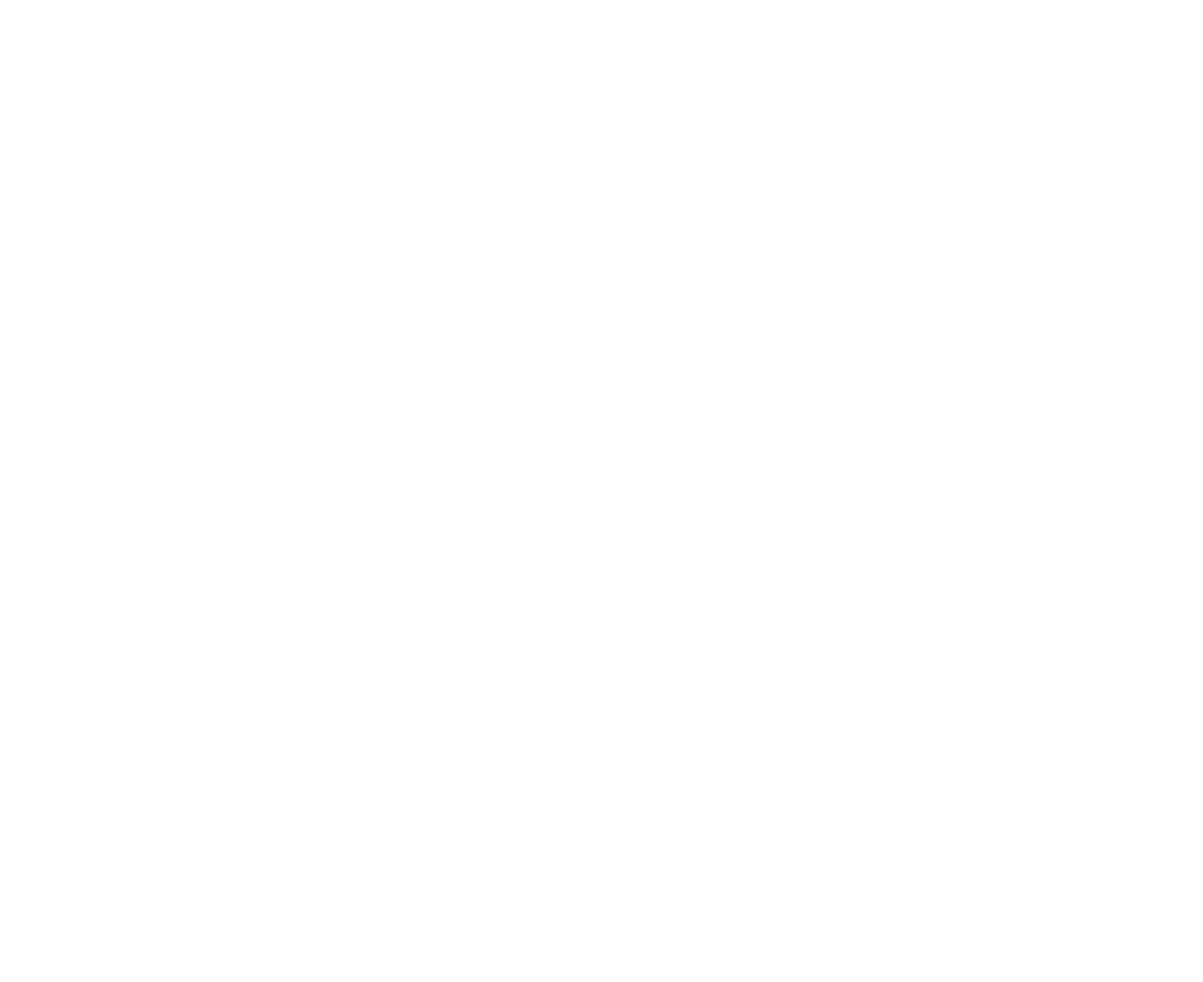
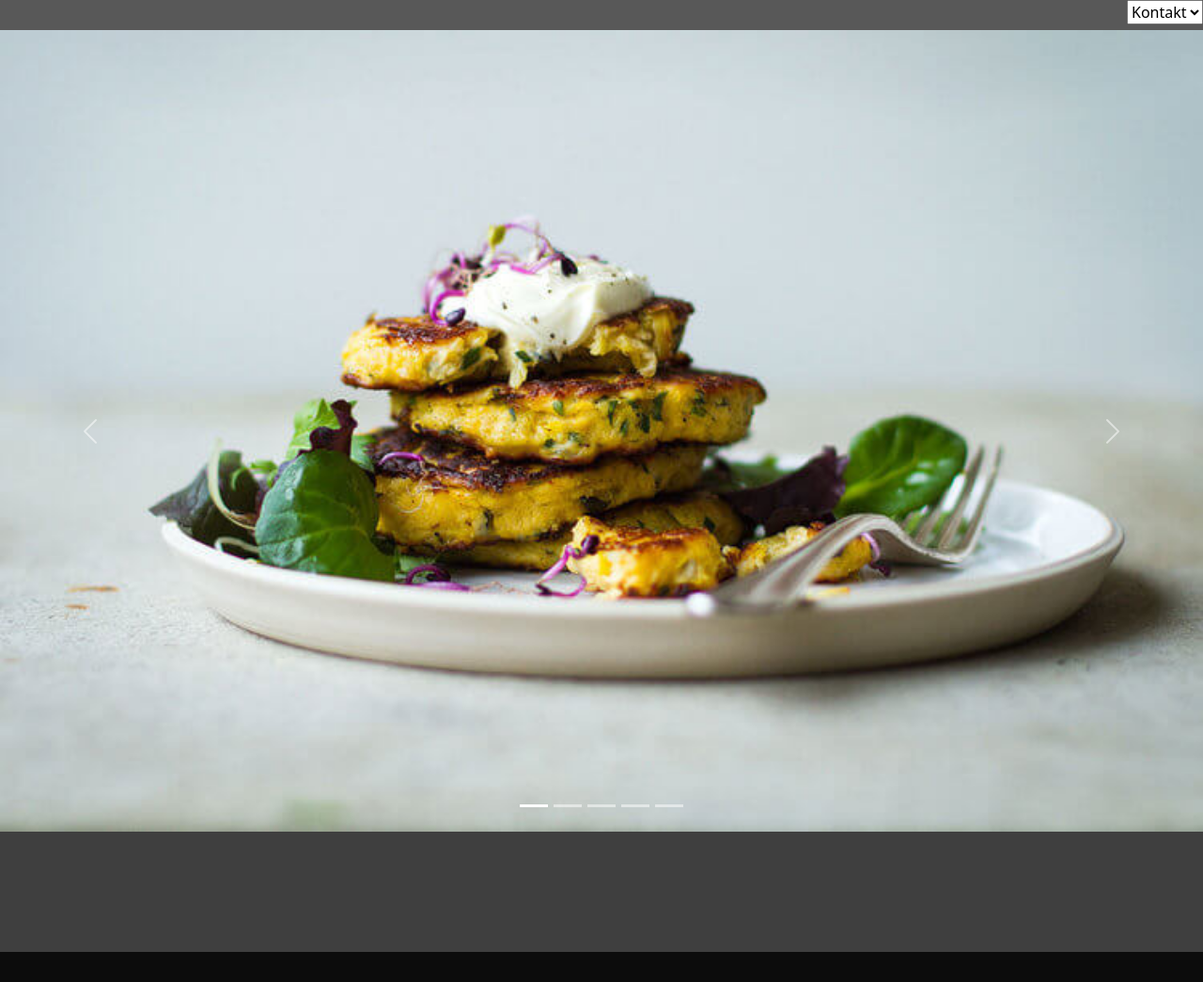
Before and after one commit to Haru-NoserYoung/uek-101-LB-noe, a plain HTML site: page sites/contact.html in a window 1280 px wide. Shown: the whole page at 94% size. Before the commit the page ends 800 px from the top, so only its background shows below. Drawn offline with nearby package versions, Linux system fonts and the light colour scheme.

Commit message:
1. commit Basic seite

```diff
--- a/index.html
+++ b/index.html
@@ -1 +1,100 @@
->
+ <!doctype html>
+<html lang="en">
+  <head>
+    <meta charset="utf-8">
+    <meta name="viewport" content="width=device-width, initial-scale=1">
+    <title>Noé LB Ük101</title>
+
+
+    <link rel="stylesheet" href="style/stylesheet.css">
+    <link href="https://cdn.jsdelivr.net/npm/bootstrap@5.3.8/dist/css/bootstrap.min.css" rel="stylesheet" integrity="sha384-sRIl4kxILFvY47J16cr9ZwB07vP4J8+LH7qKQnuqkuIAvNWLzeN8tE5YBujZqJLB" crossorigin="anonymous">
+  </head>
+  <body>
+
+<header>
+
+    <nav> <label for="seiten"></label>
+
+<select id="seiten" onchange="location = this.value;">
+
+    <option value="index.html" >Home</option>
+    <option value="./sites/blog.html">Blog</option>
+    <option value="./sites/contact.html" >Kontakt</option>
+</select>
+
+
+    </nav>
+</header>
+<div id="carouselExampleIndicators" class="carousel slide">
+  <div class="carousel-indicators">
+    <button type="button" data-bs-target="#carouselExampleIndicators" data-bs-slide-to="0" class="active" aria-current="true" aria-label="Slide 1"></button>
+    <button type="button" data-bs-target="#carouselExampleIndicators" data-bs-slide-to="1" aria-label="Slide 2"></button>
+    <button type="button" data-bs-target="#carouselExampleIndicators" data-bs-slide-to="2" aria-label="Slide 3"></button>
+    <button type="button" data-bs-target="#carouselExampleIndicators" data-bs-slide-to="3" aria-label="Slide 4"></button>
+    <button type="button" data-bs-target="#carouselExampleIndicators" data-bs-slide-to="4" aria-label="Slide 5"></button>
+  </div>
+  <div class="carousel-inner">
+    <div class="carousel-item active">
+      <img src="img/imgBlog/6.jpg" class="d-block w-100" alt="...">
+    </div>
+
+    <div class="carousel-item">
+      <img src="img/imgBlog/7.jpg" class="d-block w-100" alt="...">
+    </div>
+
+    <div class="carousel-item">
+      <img src="img/imgBlog/8.jpg" class="d-block w-100" alt="...">
+      </div>
+       <div class="carousel-item">
+      <img src="img/imgBlog/9.jpeg" class="d-block w-100" alt="...">
+    </div>
+
+     <div class="carousel-item">
+      <img src="img/imgBlog/10.jpg" class="d-block w-100" alt="...">
+    </div>
+
+  </div>
+  <button class="carousel-control-prev" type="button" data-bs-target="#carouselExampleIndicators" data-bs-slide="prev">
+    <span class="carousel-control-prev-icon" aria-hidden="true"></span>
+    <span class="visually-hidden">Previous</span>
+  </button>
+  <button class="carousel-control-next" type="button" data-bs-target="#carouselExampleIndicators" data-bs-slide="next">
+    <span class="carousel-control-next-icon" aria-hidden="true"></span>
+    <span class="visually-hidden">Next</span>
+  </button>
+</div>
+
+
+
+
+
+
+
+
+
+
+
+
+
+
+
+
+
+
+
+    <script src="https://cdn.jsdelivr.net/npm/bootstrap@5.3.8/dist/js/bootstrap.bundle.min.js" integrity="sha384-FKyoEForCGlyvwx9Hj09JcYn3nv7wiPVlz7YYwJrWVcXK/BmnVDxM+D2scQbITxI" crossorigin="anonymous"></script>
+
+
+
+
+
+    <footer class="footer">
+
+
+
+    </footer>
+    <footer class="Footerschwarz">
+
+        </footer>
+  </body>
+</html>
--- a/sites/contact.html
+++ b/sites/contact.html
@@ -0,0 +1,101 @@
+ <!doctype html>
+<html lang="en">
+  <head>
+    <meta charset="utf-8">
+    <meta name="viewport" content="width=device-width, initial-scale=1">
+    <title>Noé LB Ük101</title>
+
+
+    <link rel="stylesheet" href="/style/stylesheet.css">
+    <link href="https://cdn.jsdelivr.net/npm/bootstrap@5.3.8/dist/css/bootstrap.min.css" rel="stylesheet" integrity="sha384-sRIl4kxILFvY47J16cr9ZwB07vP4J8+LH7qKQnuqkuIAvNWLzeN8tE5YBujZqJLB" crossorigin="anonymous">
+  </head>
+  <body>
+
+<header>
+
+    <nav> <label for="seiten"></label>
+
+<select id="seiten" onchange="location = this.value;">
+
+    <option value="contact.html" >Kontakt</option>
+    <option value="../index.html">Home</option>
+    <option value="blog.html">Blog</option>
+
+</select>
+
+
+    </nav>
+</header>
+<div id="carouselExampleIndicators" class="carousel slide">
+  <div class="carousel-indicators">
+    <button type="button" data-bs-target="#carouselExampleIndicators" data-bs-slide-to="0" class="active" aria-current="true" aria-label="Slide 1"></button>
+    <button type="button" data-bs-target="#carouselExampleIndicators" data-bs-slide-to="1" aria-label="Slide 2"></button>
+    <button type="button" data-bs-target="#carouselExampleIndicators" data-bs-slide-to="2" aria-label="Slide 3"></button>
+    <button type="button" data-bs-target="#carouselExampleIndicators" data-bs-slide-to="3" aria-label="Slide 4"></button>
+    <button type="button" data-bs-target="#carouselExampleIndicators" data-bs-slide-to="4" aria-label="Slide 5"></button>
+  </div>
+  <div class="carousel-inner">
+    <div class="carousel-item active">
+      <img src="../img/imgBlog/6.jpg" class="d-block w-100" alt="...">
+    </div>
+
+    <div class="carousel-item">
+      <img src="../img/imgBlog/7.jpg" class="d-block w-100" alt="...">
+    </div>
+
+    <div class="carousel-item">
+      <img src="../img/imgBlog/8.jpg" class="d-block w-100" alt="...">
+      </div>
+       <div class="carousel-item">
+      <img src="../img/imgBlog/9.jpeg" class="d-block w-100" alt="...">
+    </div>
+
+     <div class="carousel-item">
+      <img src="../img/imgBlog/10.jpg" class="d-block w-100" alt="...">
+    </div>
+
+  </div>
+  <button class="carousel-control-prev" type="button" data-bs-target="#carouselExampleIndicators" data-bs-slide="prev">
+    <span class="carousel-control-prev-icon" aria-hidden="true"></span>
+    <span class="visually-hidden">Previous</span>
+  </button>
+  <button class="carousel-control-next" type="button" data-bs-target="#carouselExampleIndicators" data-bs-slide="next">
+    <span class="carousel-control-next-icon" aria-hidden="true"></span>
+    <span class="visually-hidden">Next</span>
+  </button>
+</div>
+
+
+
+
+
+
+
+
+
+
+
+
+
+
+
+
+
+
+
+    <script src="https://cdn.jsdelivr.net/npm/bootstrap@5.3.8/dist/js/bootstrap.bundle.min.js" integrity="sha384-FKyoEForCGlyvwx9Hj09JcYn3nv7wiPVlz7YYwJrWVcXK/BmnVDxM+D2scQbITxI" crossorigin="anonymous"></script>
+
+
+
+
+
+    <footer class="footer">
+
+
+
+    </footer>
+    <footer class="Footerschwarz">
+
+        </footer>
+  </body>
+</html>
--- a/style/stylesheet.css
+++ b/style/stylesheet.css
@@ -0,0 +1,71 @@
+body {
+
+    background: #D1D8DD;
+
+
+}
+
+header {
+
+    background-color: #787878;
+}
+
+
+nav {
+
+   background-color: #585858;
+   height: 2em;
+}
+img {
+
+height: 100%;
+width: 100%;
+
+}
+
+#seiten {
+    float: right;
+
+}
+
+
+
+
+
+
+
+
+
+
+
+
+
+
+
+
+
+
+
+
+.Footerschwarz {
+    background-color: #0c0c0c;
+    height: 2em;
+    width: 100%;
+}
+
+
+
+
+.footerschwarz {
+
+    background-color: #212121;
+}
+
+
+.footer {
+ height: 8em;
+    width: 100%;
+    background-color: #3f3f3f;
+
+
+}
```
Also changed, not shown: sites/blog.html (+100 -0 lines), text/Farbkonzept.txt (added).
